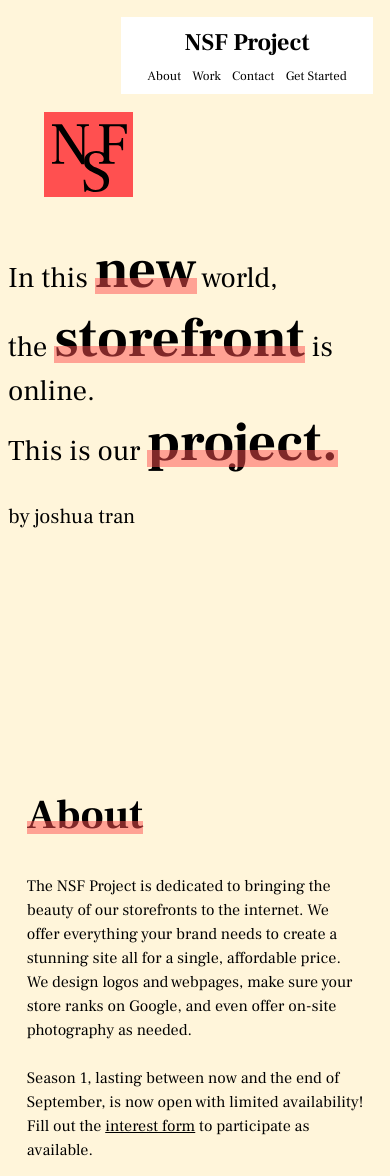
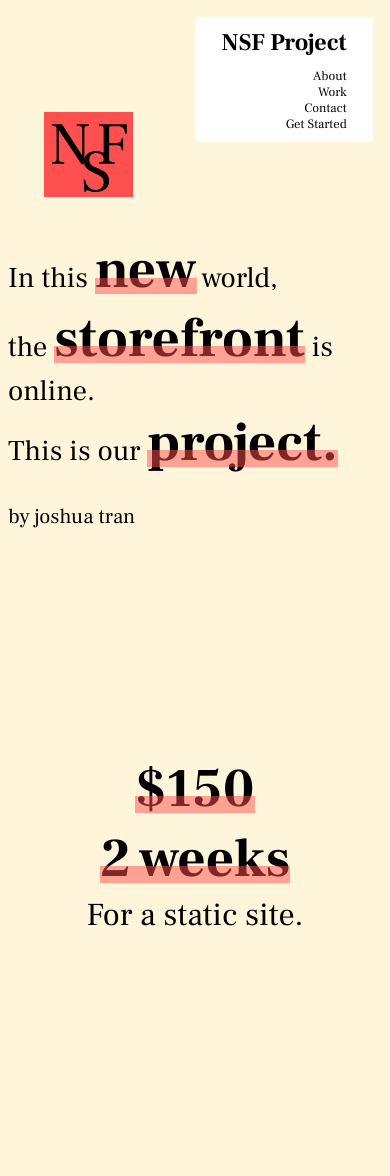
Before and after one commit to JTran-UW/nsfp-web, a Django app: page / in a window 390 px wide. Shown: the top 1176 px of the page. Run offline with Django 4.2, Linux system fonts and the light colour scheme; some libraries are stand-ins or nearby versions.

Commit message:
New pricing block added

```diff
--- a/nsfp/static/style.css
+++ b/nsfp/static/style.css
@@ -209,10 +209,6 @@
     width: 100%;
 }
 
-#last-link {
-    margin-right: 0px;
-}
-
 /**
 * Work styles
 */
@@ -243,6 +239,11 @@
 
 .show-content {
     max-height: 1000px !important;
+}
+
+#price-splash {
+    margin: 14rem auto 0px auto;
+    text-align: center;
 }
 
 /**
@@ -311,6 +312,8 @@
 .interest-input {
     border: 0px;
     border-bottom: 2px solid black;
+    padding-left: 0px;
+    border-radius: 0px;
     outline: none;
     background-color: transparent;
     font-size: 1rem;
@@ -318,8 +321,13 @@
     margin: 0.8rem 0px;
 }
 
+#interest-input::placeholder {
+    color: #7d7d7d;
+}
+
 #submit {
     border: 2px solid black;
+    color: black;
     cursor: pointer;
     transition: 0.3s;
 }
@@ -377,4 +385,14 @@
     #splash-text {
         font-size: 1.8rem;
     }
+
+    #links {
+        flex-direction: column;
+        align-items: flex-end;
+    }
+
+    .link-margin {
+        margin-right: 0px;
+        margin-bottom: 1rem;
+    }
 }
--- a/nsfp/templates/index.html
+++ b/nsfp/templates/index.html
@@ -16,7 +16,7 @@
             <a href="#about" class="underline link-margin">About</a>
             <a href="#work" class="underline link-margin">Work</a>
             <a href="#contact" class="underline link-margin">Contact</a>
-            <a href="{% url 'interest' %}" class="underline" id="last-link">Get Started</a>
+            <a href="{% url 'interest' %}" class="underline">Get Started</a>
         </div>
     </div>
 
@@ -34,6 +34,11 @@
     </div>
 
     <div id="reveal-wrap">
+        <h1 id="price-splash">
+            <span class="reveal-scroll reveal-up bold underline pop-text">$150</span><br>
+            <span class="reveal-scroll reveal-up bold underline pop-text">2 weeks</span><br>
+            <span class="reveal-scroll reveal-up">For a static site.</span>
+        </h1>
 
         <!--About section-->
         <section class="section" id="about">
```
